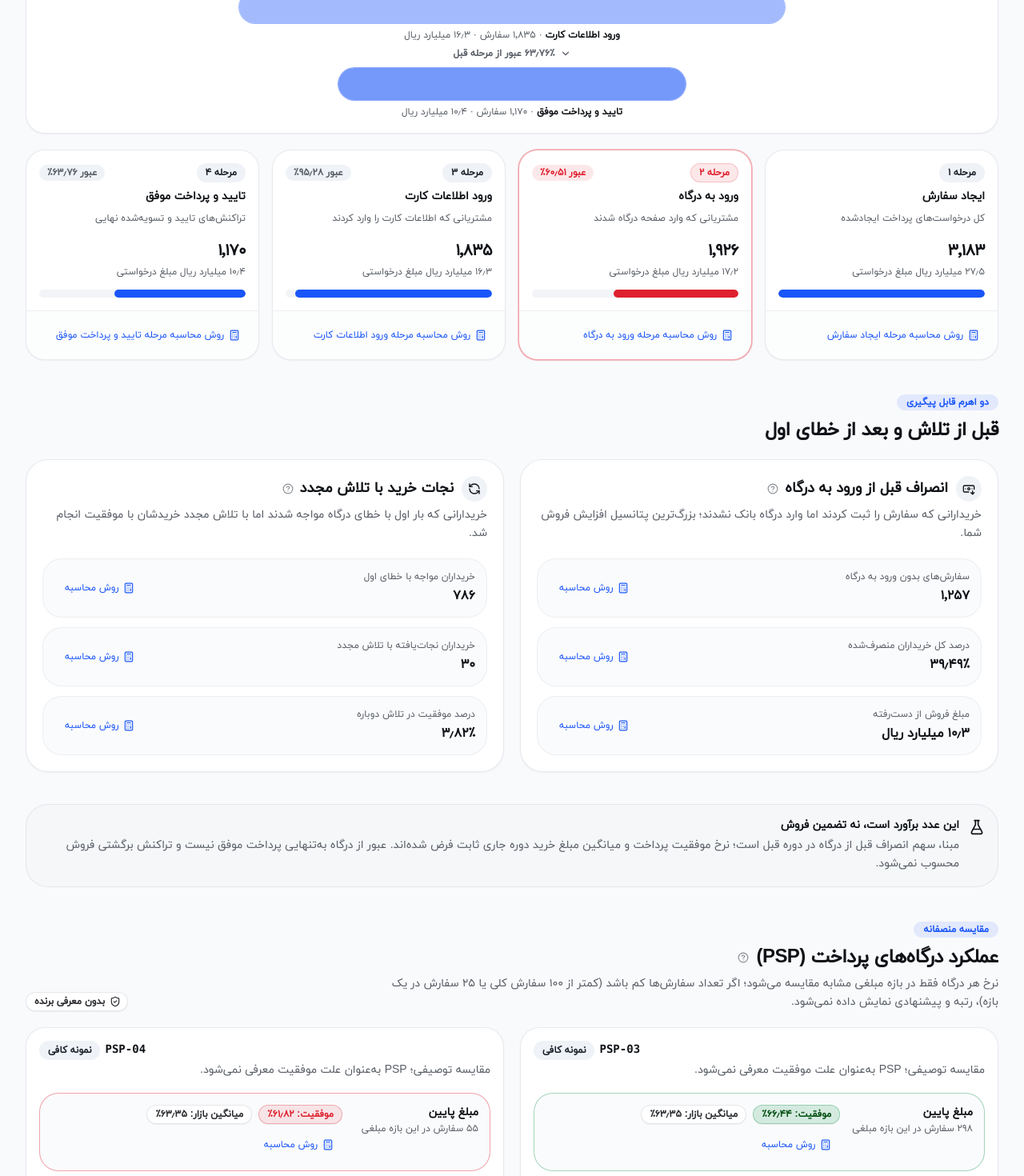
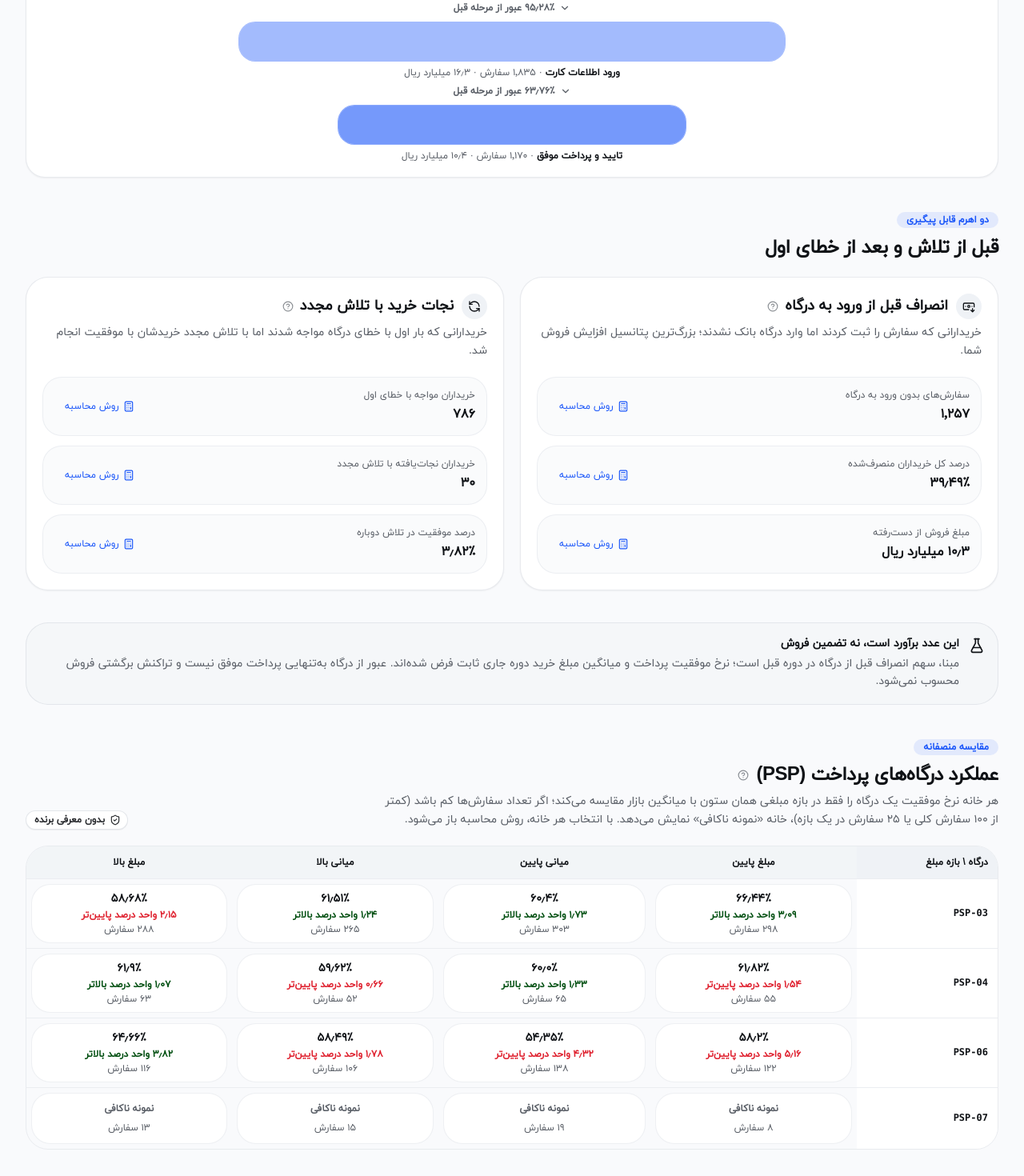
Before and after one commit to Pezhm4n/challenge-1-zarinpal, a Next.js app: page /recovery in a window 1280 px wide. Shown: the part 1300-2770 px from the top of the page at 80% size. Built offline with nearby package versions, Linux system fonts and the light colour scheme.

Commit message:
feat(recovery): single interactive funnel (deduplicated stage cards), PSP×amount-band matrix with delta-vs-band baseline, neutral insufficient state

```diff
--- a/src/features/conversion-recovery/conversion-recovery-page.tsx
+++ b/src/features/conversion-recovery/conversion-recovery-page.tsx
@@ -22,7 +22,6 @@ import { Badge } from "@/components/ui/badge"
 import { Button } from "@/components/ui/button"
 import {
   Card,
-  CardAction,
   CardContent,
   CardDescription,
   CardFooter,
@@ -58,12 +57,6 @@ const stageLabels: Record<FunnelStage["stage"], string> = {
   attempted: "ورود به درگاه",
   "in-bank": "ورود اطلاعات کارت",
   verified: "تایید و پرداخت موفق",
-}
-const stageDescriptions: Record<FunnelStage["stage"], string> = {
-  session: "کل درخواست‌های پرداخت ایجادشده",
-  attempted: "مشتریانی که وارد صفحه درگاه شدند",
-  "in-bank": "مشتریانی که اطلاعات کارت را وارد کردند",
-  verified: "تراکنش‌های تایید و تسویه‌شده نهایی",
 }
 const bandLabels: Record<string, string> = {
   low: "مبلغ پایین",
@@ -121,81 +114,6 @@ function EvidenceButton({
   )
 }
 
-function FunnelStageCard({
-  stage,
-  index,
-  isPrimaryDrop,
-  onEvidenceRequest,
-}: {
-  stage: FunnelStage
-  index: number
-  isPrimaryDrop: boolean
-  onEvidenceRequest: (evidenceId: string) => void
-}) {
-  const displayRate = stage.rateFromPrevious ?? 100
-  return (
-    <Card
-      size="sm"
-      className={cn(
-        "relative flex h-full flex-col rounded-2xl border border-border/70 bg-card shadow-xs transition-all duration-200 hover:border-border hover:shadow-sm",
-        isPrimaryDrop && "border-destructive/40 shadow-xs ring-1 ring-destructive/25",
-      )}
-    >
-      <CardHeader className="gap-2">
-        <div className="flex items-center justify-between gap-2">
-          <Badge variant={isPrimaryDrop ? "destructive" : "secondary"} className="font-semibold">
-            مرحله {faInteger.format(index + 1)}
-          </Badge>
-          {stage.rateFromPrevious !== null ? (
-            <span className={cn(
-              "rounded-full px-2.5 py-0.5 text-xs font-semibold tabular-nums",
-              isPrimaryDrop ? "bg-destructive/10 text-destructive" : "bg-muted text-muted-foreground"
-            )}>
-              عبور {faPercent.format(stage.rateFromPrevious)}٪
-            </span>
-          ) : null}
-        </div>
-        <CardTitle className="text-base font-bold text-foreground">
-          <h3>{stageLabels[stage.stage]}</h3>
-        </CardTitle>
-        <CardDescription className="text-xs leading-relaxed">
-          {stageDescriptions[stage.stage]}
-        </CardDescription>
-      </CardHeader>
-      <CardContent className="flex flex-col gap-3.5">
-        <div>
-          <p className="text-xl font-extrabold tabular-nums tracking-tight text-foreground">
-            {faInteger.format(stage.count)}
-          </p>
-          <p className="mt-1 text-xs text-muted-foreground">
-            {formatCompactRial(stage.amountRial)} مبلغ درخواستی
-          </p>
-        </div>
-        <div
-          role="img"
-          aria-label={`${stageLabels[stage.stage]}: ${faPercent.format(displayRate)} درصد از مرحله قبل`}
-          className="h-2.5 overflow-hidden rounded-full bg-muted/80"
-        >
-          <div
-            className={cn(
-              "h-full rounded-full transition-all duration-500",
-              isPrimaryDrop ? "bg-destructive" : "bg-primary",
-            )}
-            style={{ inlineSize: `${Math.max(displayRate, 4)}%` }}
-          />
-        </div>
-      </CardContent>
-      <CardFooter className="mt-auto border-t border-border/50 bg-muted/20 p-3">
-        <EvidenceButton
-          label={`روش محاسبه مرحله ${stageLabels[stage.stage]}`}
-          evidenceId={stage.evidenceIds.count}
-          onRequest={onEvidenceRequest}
-        />
-      </CardFooter>
-    </Card>
-  )
-}
-
 const funnelBarTones = [
   "bg-primary/15 ring-primary/20",
   "bg-primary/25 ring-primary/30",
@@ -232,7 +150,7 @@ function FunnelOverview({
             return (
               <li key={stage.stage} className="grid w-full justify-items-center gap-1.5">
                 {index > 0 ? (
-                  <div className="flex flex-wrap items-center justify-center gap-x-1.5 gap-y-1 py-1 text-[11px] sm:text-xs">
+                  <div className="flex flex-wrap items-center justify-center gap-x-1.5 gap-y-1 py-1 text-xs">
                     <ChevronDown
                       aria-hidden="true"
                       className={cn(
@@ -262,16 +180,15 @@ function FunnelOverview({
                   onClick={() => onEvidenceRequest(stage.evidenceIds.count)}
                   aria-label={`مشاهده روش محاسبه ${stageLabels[stage.stage]} با ${faInteger.format(stage.count)} سفارش`}
                   className={cn(
-                    "block h-8 rounded-lg ring-1 transition-all duration-300 hover:brightness-95 focus-visible:outline-none focus-visible:ring-2 focus-visible:ring-ring focus-visible:ring-offset-2 focus-visible:ring-offset-background sm:h-10",
+                    "block h-10 rounded-lg ring-1 transition-all duration-300 hover:brightness-95 focus-visible:outline-none focus-visible:ring-2 focus-visible:ring-ring focus-visible:ring-offset-2 focus-visible:ring-offset-background sm:h-12",
                     funnelBarTones[Math.min(index, funnelBarTones.length - 1)],
                   )}
                   style={{ inlineSize: `${widthPct}%` }}
                 />
-                <p className="text-center text-[11px] leading-relaxed text-muted-foreground sm:text-xs">
+                <p className="text-center text-xs leading-relaxed text-muted-foreground">
                   <span className="font-bold text-foreground">{stageLabels[stage.stage]}</span>
                   {" · "}
-                  {faInteger.format(stage.count)} سفارش
-                  <span className="hidden sm:inline"> · {formatCompactRial(stage.amountRial)}</span>
+                  {faInteger.format(stage.count)} سفارش · {formatCompactRial(stage.amountRial)}
                 </p>
               </li>
             )
@@ -309,69 +226,118 @@ function MetricEvidenceRow({
   )
 }
 
-function SegmentRow({
+const bandOrder = ["low", "lower-middle", "upper-middle", "high"] as const
+
+function MatrixCellButton({
   segment,
   onEvidenceRequest,
 }: {
-  segment: RecoverySegment
+  segment: RecoverySegment | undefined
   onEvidenceRequest: (evidenceId: string) => void
 }) {
-  const [, band = segment.key] = segment.key.split("|", 2)
-  const hasBaseline =
-    segment.quality === "sufficient" &&
-    segment.verifyPct !== null &&
-    segment.peerOrBaselinePct !== null
-  const belowMarket =
-    segment.quality === "sufficient" &&
-    segment.verifyPct !== null &&
-    segment.peerOrBaselinePct !== null &&
-    segment.verifyPct < segment.peerOrBaselinePct
+  if (!segment) {
     return (
-    <div
+      <div className="grid min-h-16 place-items-center rounded-xl border border-dashed border-border/40 bg-muted/20 px-2 py-2 text-xs text-muted-foreground">
+        داده‌ای ثبت نشده
+      </div>
+    )
+  }
+  const sufficient =
+    segment.quality === "sufficient" && segment.verifyPct !== null
+  const delta =
+    sufficient && segment.peerOrBaselinePct !== null
+      ? (segment.verifyPct as number) - segment.peerOrBaselinePct
+      : null
+
+  return (
+    <button
+      type="button"
+      onClick={() => onEvidenceRequest(segment.evidenceId)}
+      aria-label={
+        sufficient
+          ? `مشاهده روش محاسبه نرخ موفقیت در بازه ${bandLabels[segment.key.split("|")[1] ?? ""] ?? segment.key}`
+          : `مشاهده روش محاسبه بازه با نمونه ناکافی`
+      }
+      className="grid min-h-16 w-full place-items-center gap-0.5 rounded-xl border border-border/50 bg-card px-2 py-2 text-center transition-colors hover:bg-muted/40 focus-visible:outline-none focus-visible:ring-2 focus-visible:ring-ring focus-visible:ring-offset-1 focus-visible:ring-offset-background"
+    >
+      {sufficient ? (
+        <>
+          <span className="text-sm font-extrabold tabular-nums text-foreground">
+            {faPercent.format(segment.verifyPct as number)}٪
+          </span>
+          {delta !== null ? (
+            <span
               className={cn(
-        "grid gap-3 rounded-xl border bg-muted/30 p-3.5 transition-colors sm:grid-cols-[minmax(0,1fr)_auto] sm:items-center hover:bg-muted/50 lg:grid-cols-1 lg:items-start xl:grid-cols-[minmax(0,1fr)_auto]",
-        hasBaseline && belowMarket && "border-destructive/40",
-        hasBaseline && !belowMarket && "border-success/35",
-        !hasBaseline && "border-border/50",
+                "text-xs font-semibold tabular-nums",
+                delta > 0.05 && "text-success-foreground",
+                delta < -0.05 && "text-destructive",
+                Math.abs(delta) <= 0.05 && "text-muted-foreground",
               )}
             >
-      <div className="min-w-0">
-        <p className="truncate font-semibold text-foreground" title={bandLabels[band] ?? band}>
-          {bandLabels[band] ?? band}
-        </p>
-        <p className="mt-0.5 truncate text-xs text-muted-foreground" title={`${faInteger.format(segment.sessions)} سفارش در این بازه مبلغی`}>
-          {faInteger.format(segment.sessions)} سفارش در این بازه مبلغی
-        </p>
-      </div>
-      <div className="flex flex-wrap items-center gap-2">
-        {segment.quality === "sufficient" && segment.verifyPct !== null ? (
-          <>
-            <Badge
-              variant="outline"
-              className={cn(
-                "font-semibold",
-                belowMarket && "bg-destructive/10 text-destructive border-destructive/30",
-                hasBaseline && !belowMarket && "bg-success/15 text-success-foreground border-success/30",
-              )}
-            >
-              موفقیت: {faPercent.format(segment.verifyPct)}٪
-            </Badge>
-            {segment.peerOrBaselinePct !== null ? (
-              <Badge variant="outline" className="font-semibold">
-                میانگین بازار: {faPercent.format(segment.peerOrBaselinePct)}٪
-              </Badge>
+              {Math.abs(delta) <= 0.05
+                ? "هم‌تراز میانگین"
+                : `${faPercent.format(Math.abs(delta))} واحد درصد ${delta > 0 ? "بالاتر" : "پایین‌تر"}`}
+            </span>
           ) : null}
         </>
       ) : (
-          <Badge variant="outline" className="text-muted-foreground">نمونه ناکافی</Badge>
+        <span className="text-xs font-semibold text-muted-foreground">
+          نمونه ناکافی
+        </span>
       )}
-        <EvidenceButton
-          label={`روش محاسبه بازه ${bandLabels[band] ?? band}`}
-          displayLabel="روش محاسبه"
-          evidenceId={segment.evidenceId}
-          onRequest={onEvidenceRequest}
+      <span className="text-xs tabular-nums text-muted-foreground">
+        {faInteger.format(segment.sessions)} سفارش
+      </span>
+    </button>
+  )
+}
+
+function PspBandMatrix({
+  segments,
+  onEvidenceRequest,
+}: {
+  segments: readonly RecoverySegment[]
+  onEvidenceRequest: (evidenceId: string) => void
+}) {
+  const pspCodes = [...new Set(segments.map((segment) => segment.key.split("|")[0]))].sort((a, b) => a.localeCompare(b, "en"))
+  const cellMap = new Map(segments.map((segment) => [segment.key, segment]))
+
+  return (
+    <div className="overflow-x-auto overscroll-x-contain rounded-2xl border border-border/60">
+      <table className="w-full min-w-[36rem] border-collapse text-sm">
+        <caption className="sr-only">
+          مقایسه نرخ موفقیت هر درگاه پرداخت به تفکیک بازه مبلغی؛ هر خانه با میانگین همان بازه مبلغی مقایسه می‌شود.
+        </caption>
+        <thead>
+          <tr className="bg-muted/60">
+            <th scope="col" className="sticky start-0 z-10 bg-muted p-3 text-start text-xs font-bold text-foreground">
+              درگاه \ بازه مبلغ
+            </th>
+            {bandOrder.map((band) => (
+              <th key={band} scope="col" className="p-3 text-center text-xs font-bold text-foreground">
+                {bandLabels[band]}
+              </th>
+            ))}
+          </tr>
+        </thead>
+        <tbody>
+          {pspCodes.map((psp) => (
+            <tr key={psp} className="border-t border-border/50">
+              <th scope="row" className="sticky start-0 z-10 bg-card p-3 text-start">
+                <span dir="ltr" className="font-mono text-xs font-semibold text-foreground">{psp}</span>
+              </th>
+              {bandOrder.map((band) => (
+                <td key={band} className="p-1.5 align-middle">
+                  <MatrixCellButton
+                    segment={cellMap.get(`${psp}|${band}`)}
+                    onEvidenceRequest={onEvidenceRequest}
                   />
-      </div>
+                </td>
+              ))}
+            </tr>
+          ))}
+        </tbody>
+      </table>
     </div>
   )
 }
@@ -396,17 +362,10 @@ export function ConversionRecoveryPage({
     : null
   const insight = payload.insights[0]
   const scenario = payload.scenarios[0]
-  const pspGroups = useMemo(() => {
-    const groups = new Map<string, RecoverySegment[]>()
-    for (const segment of payload.segments) {
-      if (segment.dimension !== "psp") continue
-      const [psp] = segment.key.split("|", 1)
-      const rows = groups.get(psp) ?? []
-      rows.push(segment)
-      groups.set(psp, rows)
-    }
-    return [...groups.entries()]
-  }, [payload.segments])
+  const pspSegments = useMemo(
+    () => payload.segments.filter((segment) => segment.dimension === "psp"),
+    [payload.segments],
+  )
   const primaryDropIndex = payload.funnel.reduce(
     (currentIndex, stage, index, funnel) => {
       if (index === 0 || stage.rateFromPrevious === null) return currentIndex
@@ -545,7 +504,7 @@ export function ConversionRecoveryPage({
             مشتریان در کدام مرحله از خرید منصرف می‌شوند؟
           </h2>
           <p className="mt-1.5 max-w-3xl text-sm leading-relaxed text-muted-foreground">
-            بررسی نرخ عبور خریداران از شروع سفارش تا تسویه نهایی؛ کارت قرمز نشان‌دهنده بیشترین ریزش مشتری در این دوره است.
+            بررسی نرخ عبور خریداران از شروع سفارش تا تسویه نهایی؛ نشان قرمز محل بیشترین ریزش مشتری در این دوره است و با انتخاب هر نوار، روش محاسبه همان مرحله باز می‌شود.
           </p>
         </div>
         <FunnelOverview
@@ -553,17 +512,6 @@ export function ConversionRecoveryPage({
           primaryDropIndex={primaryDropIndex}
           onEvidenceRequest={handleEvidenceRequest}
         />
-        <div className="grid gap-4 md:grid-cols-2 xl:grid-cols-4">
-          {payload.funnel.map((stage, index) => (
-            <FunnelStageCard
-              key={stage.stage}
-              stage={stage}
-              index={index}
-              isPrimaryDrop={index === primaryDropIndex}
-              onEvidenceRequest={handleEvidenceRequest}
-            />
-          ))}
-        </div>
       </section>
 
       <section aria-labelledby="diagnosis-title" className="grid gap-5">
@@ -667,7 +615,7 @@ export function ConversionRecoveryPage({
               <HelpTooltip term="PSP" />
             </h2>
             <p className="mt-1.5 max-w-3xl text-sm leading-relaxed text-muted-foreground">
-              نرخ هر درگاه فقط در بازه مبلغی مشابه مقایسه می‌شود؛ اگر تعداد سفارش‌ها کم باشد (کمتر از ۱۰۰ سفارش کلی یا ۲۵ سفارش در یک بازه)، رتبه و پیشنهادی نمایش داده نمی‌شود.
+              هر خانه نرخ موفقیت یک درگاه را فقط در بازه مبلغی همان ستون با میانگین بازار مقایسه می‌کند؛ اگر تعداد سفارش‌ها کم باشد (کمتر از ۱۰۰ سفارش کلی یا ۲۵ سفارش در یک بازه)، خانه «نمونه ناکافی» نمایش می‌دهد. با انتخاب هر خانه، روش محاسبه باز می‌شود.
             </p>
           </div>
           <Badge variant="outline" className="font-semibold gap-1.5">
@@ -676,37 +624,11 @@ export function ConversionRecoveryPage({
           </Badge>
         </div>
 
-        {pspGroups.length > 0 ? (
-          <div className="grid gap-5 lg:grid-cols-2">
-            {pspGroups.map(([psp, segments]) => (
-            <Card key={psp} size="sm" className="rounded-2xl border border-border/70 bg-card shadow-xs">
-              <CardHeader className="gap-1.5">
-                <CardTitle className="text-base font-bold">
-                  <h3 dir="ltr" className="font-mono">{psp}</h3>
-                </CardTitle>
-                <CardDescription>
-                  مقایسه توصیفی؛ PSP به‌عنوان علت موفقیت معرفی نمی‌شود.
-                </CardDescription>
-                <CardAction>
-                  <Badge variant={segments.every((segment) => segment.quality === "insufficient-data") ? "outline" : "secondary"} className="font-semibold">
-                    {segments.every((segment) => segment.quality === "insufficient-data")
-                      ? "نمونه ناکافی"
-                      : "نمونه کافی"}
-                  </Badge>
-                </CardAction>
-              </CardHeader>
-              <CardContent className="grid gap-2.5">
-                {segments.map((segment) => (
-                  <SegmentRow
-                    key={segment.key}
-                    segment={segment}
+        {pspSegments.length > 0 ? (
+          <PspBandMatrix
+            segments={pspSegments}
             onEvidenceRequest={handleEvidenceRequest}
           />
-                ))}
-              </CardContent>
-            </Card>
-            ))}
-          </div>
         ) : (
           <Alert className="rounded-2xl">
             <CircleAlert aria-hidden="true" />
```
Lines whose indentation alone changed are shown as unchanged.
